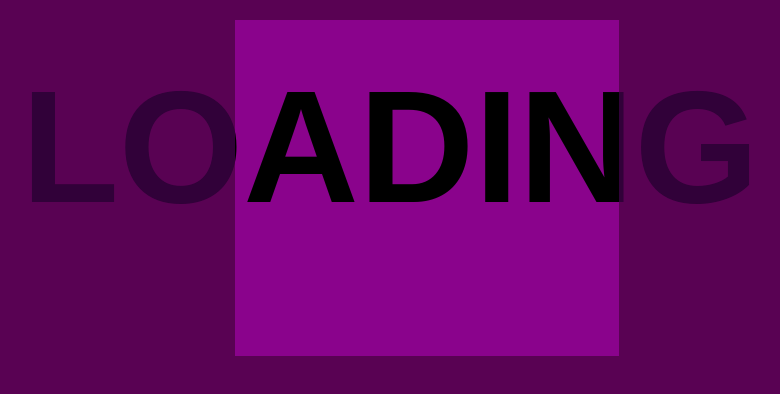
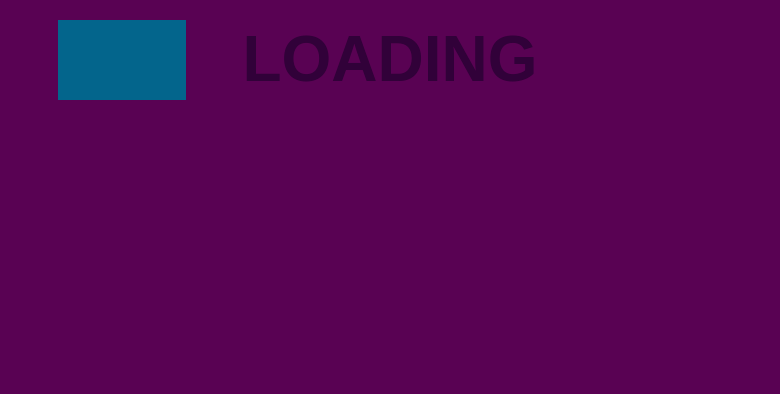
Before and after one commit to victorhugoux/prac-19-jul-2022, a plain HTML site: page index.html in a window 1280 px wide. Shown: the whole page, without its empty margins (250-1030 px from the left). Drawn offline with Linux system fonts and the light colour scheme.

Commit message:
fin del proyecto

```diff
--- a/Style.css
+++ b/Style.css
@@ -7,14 +7,16 @@ body {
 
 .loader {
     font-family: Arial, Helvetica, sans-serif;
-    font-size: 5rem;
+    font-size: 2rem;
     color: #8A038C;
     text-align: center;
+    top: auto;
 }
 
 .loader h1 {
     line-height: .5;
     color:#8A038C;
+
 }
 
 .loader span {
@@ -24,15 +26,16 @@ body {
 .loader::after {
     content: '';
     position: absolute;
-    height: calc(47% - 40px);
-    left: 20rem;
+    height: calc(5rem);
+    left: 12rem;
     top: 20px;
-    width: 30%;
-    background-color: #8A038C;
+    width: 10%;
+    background-color: #03658C;
     z-index: -1;
     color: #590253;
     overflow: hidden;
     animation: animate 4s infinite linear;
+
 }
 
 @keyframes animate {
@@ -43,6 +46,6 @@ body {
     }
 
     50% {
-        transform: translatex(330px);
+        transform: translatex(14.5rem);
     }
 }
```
